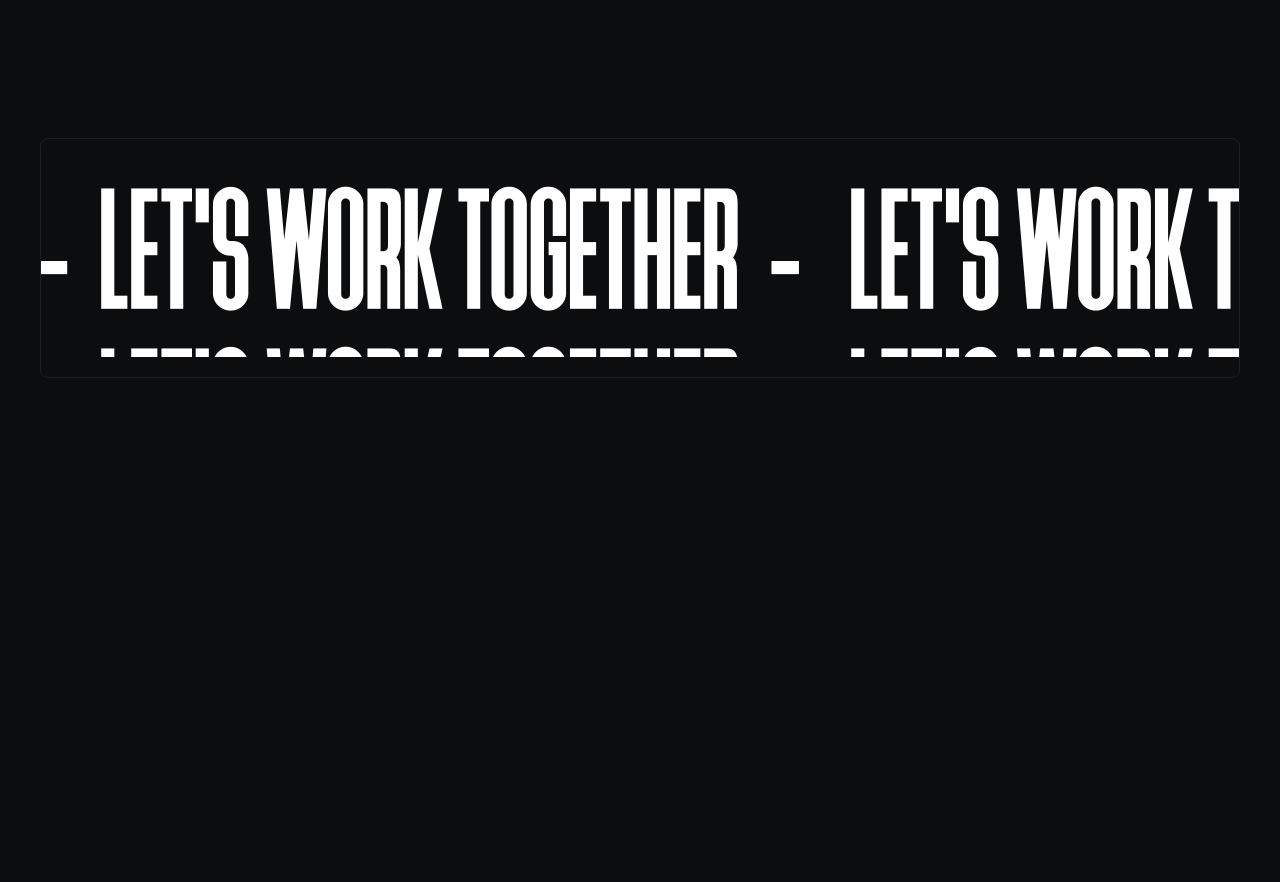
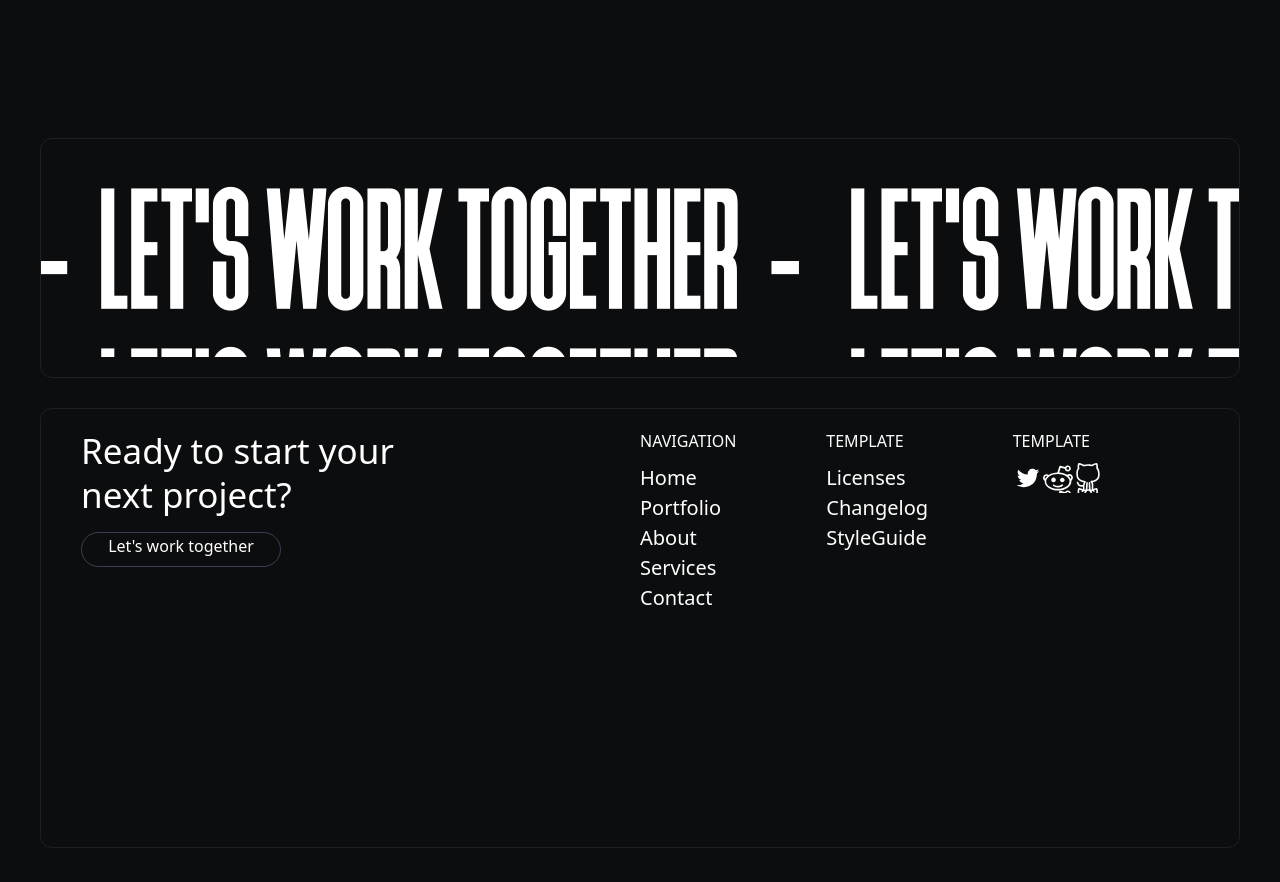
Before and after one commit to Nikhil-Jalandhra/Dark-Studio, a React (Vite) app: page / in a window 1280 px wide. Shown: the part 5600-6482 px from the top of the page. Built offline with nearby package versions, Linux system fonts and the light colour scheme.

Commit message:
Footer compelted resolving error

```diff
--- a/src/Container/Footer.jsx
+++ b/src/Container/Footer.jsx
@@ -1,10 +1,45 @@
 import React from 'react';
 import { motion } from 'framer-motion';
+import { TiSocialTwitter } from "react-icons/ti";
+import { SlSocialReddit } from "react-icons/sl";
+import { SlSocialGithub } from "react-icons/sl";
 
 function Footer() {
+
+  const navigator = [
+    {
+      text: "Home"
+    },
+    {
+      text: "Portfolio"
+    },
+    {
+      text: "About"
+    },
+    {
+      text: "Services"
+    },
+    {
+      text: "Contact"
+    },
+  ]
+
+
+  const navigator1 = [
+    {
+      text: "Licenses"
+    },
+    {
+      text: "Changelog"
+    },
+    {
+      text: "StyleGuide"
+    }
+  ]
+
   return (
     <div className='w-full h-screen py-[20px] px-[40px]'>
-      <div className='h-[30vh] flex items-center py-[20px] w-full overflow-hidden containerFooter border-[1px] border-[#1E1F20] rounded-lg'>
+      <div className='h-[30vh] flex items-center py-[20px] w-full overflow-hidden containerFooter border-[1px] border-[#1E1F20] rounded-xl'>
         <motion.div
         animate={{x: "-100%"}}
         transition={{duration: 15, repeat: Infinity, ease: 'linear'}}
@@ -36,6 +71,78 @@ function Footer() {
           <div className='px-[10px]'>-</div>
         </motion.div>
       </div>
+
+      <div className='w-full h-[55vh] my-[30px] flex border-[1px] py-[20px] px-[40px] border-[#1E1F20] rounded-xl'>
+        <div className='w-1/2 h-full flex flex-col'>
+          <p className='text-[35px] leading-tight'>Ready to start your<br />next project?</p>
+          <div>
+          <div className=' w-[200px] mt-[15px] containers px-4 h-[35px] flex justify-center items-center  border-[1px] border-gray-700 rounded-full cursor-pointer overflow-hidden'>
+                  <div className='h-[30px] overflow-hidden'>
+                      <p className='anime'>Let's work together</p>
+                      <p className='anime'>Let's work together</p>
+                  </div>
+                  </div>
+          </div>
+        </div>
+        <div className='w-1/2 flex justify-evenly h-full'>
+          <div className=' w-full'>
+            <div>
+            <p className=' uppercase mb-[10px]'>Navigation</p>
+              <div className='text-[20px]'>
+                {navigator.map((content,index)=>(
+                   <div key={index} className=' flex items-center containers h-[30px] cursor-pointer overflow-hidden '>
+                   <div className='h-[30px] overflow-hidden'>
+                       <p className='anime'>{content.text}</p>
+                       <p className='anime mt-[-5px]'>{content.text}</p>
+                   </div>
+                   </div>
+                ))}
+
+            </div>
+            </div>
+          </div>
+          <div className=' w-full'>
+            <div>
+            <p className=' uppercase mb-[10px]'>Template</p>
+              <div className='text-[20px]'>
+                {navigator1.map((content,index)=>(
+                   <div key={index} className=' flex items-center containers h-[30px] cursor-pointer overflow-hidden '>
+                   <div className='h-[30px] overflow-hidden'>
+                       <p className='anime'>{content.text}</p>
+                       <p className='anime mt-[-5px]'>{content.text}</p>
+                   </div>
+                   </div>
+                ))}
+
+            </div>
+            </div>
+          </div>
+          <div className=' uppercase w-full'>
+          <p className=' uppercase mb-[10px]'>Template</p>
+          <div className='flex'>
+            <div className=' text-[30px] flex items-center containers h-[30px] cursor-pointer overflow-hidden '>
+                <div className='h-[30px] overflow-hidden'>
+                    <p className='anime'><TiSocialTwitter /></p>
+                    <p className='anime mt-[-5px]'><TiSocialTwitter /></p>
+                </div>
+            </div>
+            <div className=' text-[30px] flex items-center containers h-[30px] cursor-pointer overflow-hidden '>
+                <div className='h-[30px] overflow-hidden'>
+                    <p className='anime'><SlSocialReddit /></p>
+                    <p className='anime mt-[-5px]'><SlSocialReddit /></p>
+                </div>
+            </div>
+            <div className=' text-[30px] flex items-center containers h-[30px] cursor-pointer overflow-hidden '>
+                <div className='h-[30px] overflow-hidden'>
+                    <p className='anime'><SlSocialGithub /></p>
+                    <p className='anime mt-[-5px]'><SlSocialGithub /></p>
+                </div>
+            </div>
+            </div>
+          </div>
+        </div>
+      </div>
+
     </div>
   );
 }
--- a/src/Container/Slider.jsx
+++ b/src/Container/Slider.jsx
@@ -8,6 +8,10 @@ import Profile1 from '../Images/Profile1.jpg'
 import { easeIn } from 'framer-motion/dom';
 
 function Slider() {
+
+  const date = new Date
+
+  const time = date.getTime()
 
   const content = {
     data: [
@@ -55,7 +59,7 @@ function Slider() {
 
           <div className='w-full h-screen absolute flex justify-center text-center top-0'>
           <motion.div
-          key={changePath}
+          key={time}
           initial={{y:50,opacity: 0}}
           animate={{y:0, opacity: 1}}
           transition={{duration: 1, ease: easeInOut}}
```
